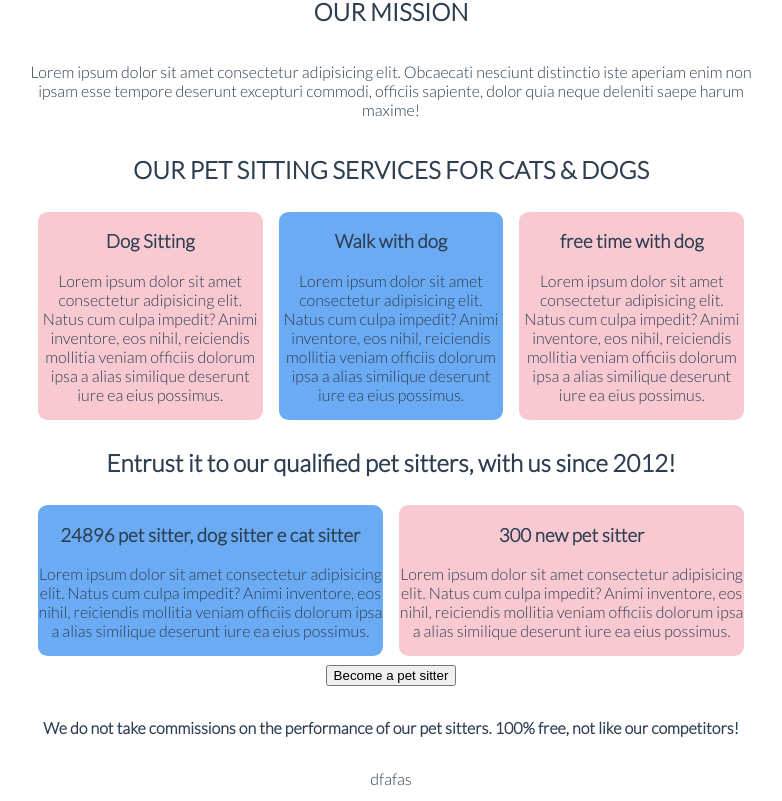
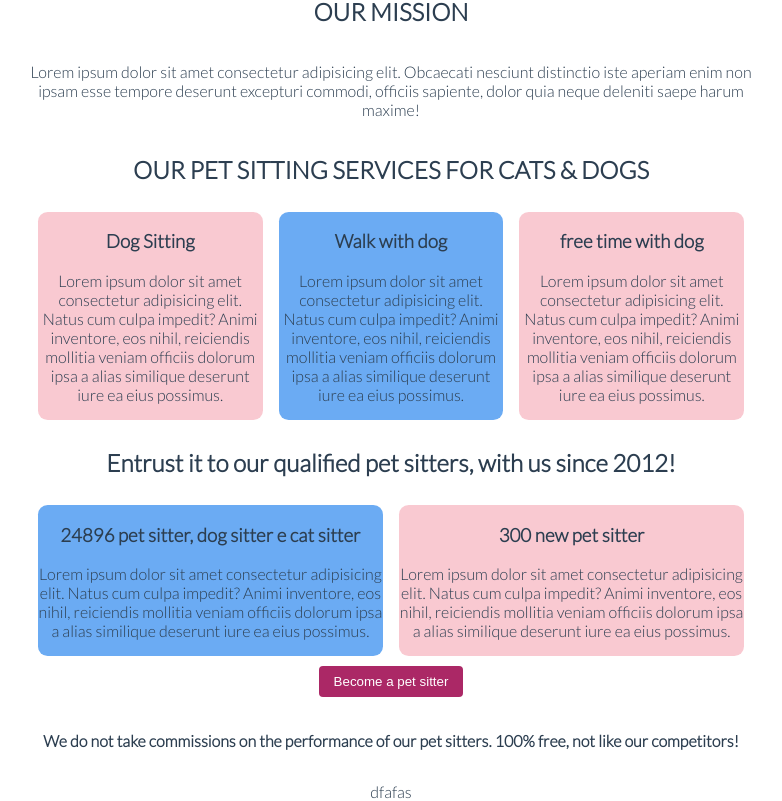
Before and after one commit to Jensen-frontend-fwk19g/vue-shop-group2, a Vue app: page /#/facilities in a window 1280 px wide. Shown: the part 396-1197 px from the top of the page, without its empty margins (249-1031 px from the left). Built offline with nearby package versions, Linux system fonts and the light colour scheme.

Commit message:
update MainFacilities,MainFacilitiesTest
added by Emran, updated MainFacilities and its test too... you wellcome!

```diff
--- a/src/components/MainFacilities.vue
+++ b/src/components/MainFacilities.vue
@@ -76,7 +76,7 @@
         </div>
       </section>
       <section class="become-petsitter">
-        <button class="become">Become a pet sitter</button>
+        <button class="become" @click="routeTo()" >Become a pet sitter</button>
         <p class="adv">
           We do not take commissions on the performance of our pet sitters. 100%
           free, not like our competitors!
@@ -92,6 +92,11 @@ dfafas
 <script>
 export default {
   name: "MainFacilities",
+  methods:{
+      routeTo(){
+        this.$router.push('/MainFacilities/Form/');
+      }
+  },
 };
 </script>
 
@@ -152,4 +157,31 @@ export default {
 .footer{
   max-height: 20%;
 }
+.become{
+  outline: none;
+  display: inline-block;
+  text-align: center;
+  text-decoration: none;
+  margin: 2px 0;
+  border: solid 1px transparent;
+  border-radius: 4px;
+  padding: 0.5em 1em;
+  color: #ffffff;
+  background-color: #ab2866;
+}
+.become:active {
+  transform: translateY(1px);
+  filter: saturate(150%);
+}
+.become:hover {
+  color: #ab2866;
+  border-color: currentColor;
+  background-color: white;
+}
+.become:focus {
+  outline: none;
+  box-shadow: 0 0 0 3px rgba(255, 105, 180, 0.5),
+    0 0 0 1.5px rgba(255, 105, 180, 0.5);
+}
+
 </style>
```
Also changed, not shown: 1 other file (tests, documents, lock files or other folders).
